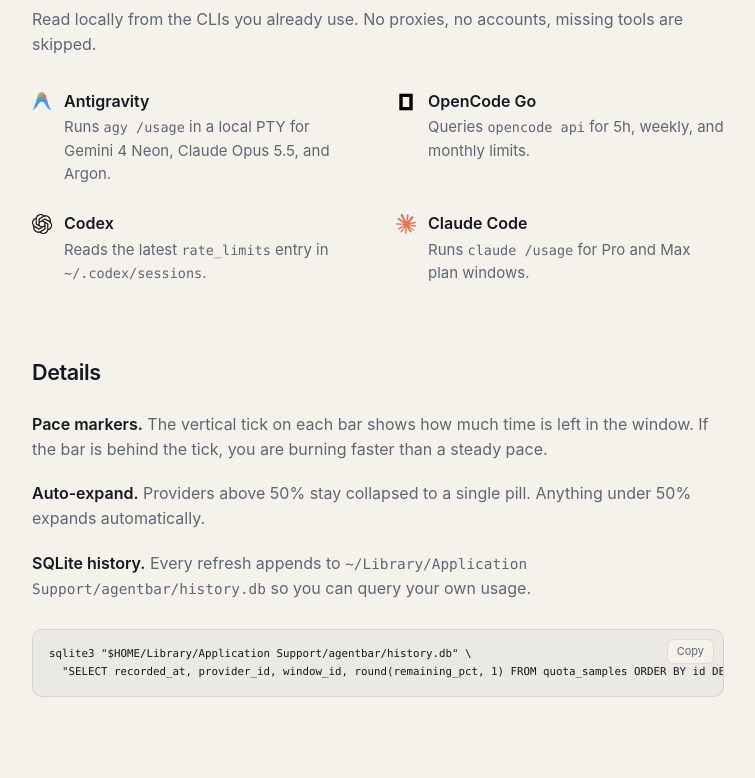
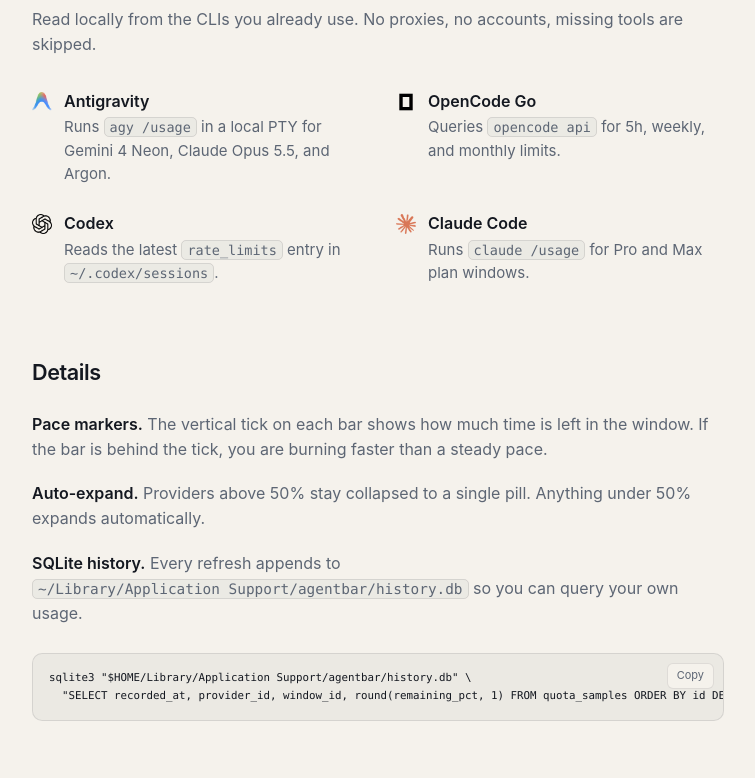
Before and after one commit to bitbonsai/agentbar, a plain HTML site: page docs/index.html in a window 1280 px wide. Shown: the part 1040-1818 px from the top of the page, without its empty margins (262-1017 px from the left). Drawn offline with Linux system fonts and the light colour scheme.

Commit message:
Style inline code as chips

```diff
--- a/docs/styles.css
+++ b/docs/styles.css
@@ -779,6 +779,14 @@ code {
   font-size: 0.9em;
 }
 
+:not(pre) > code {
+  padding: 1px 5px;
+  border-radius: 5px;
+  background: var(--surface);
+  border: 1px solid var(--border);
+  white-space: nowrap;
+}
+
 .notes {
   list-style: none;
   padding: 0;
```
